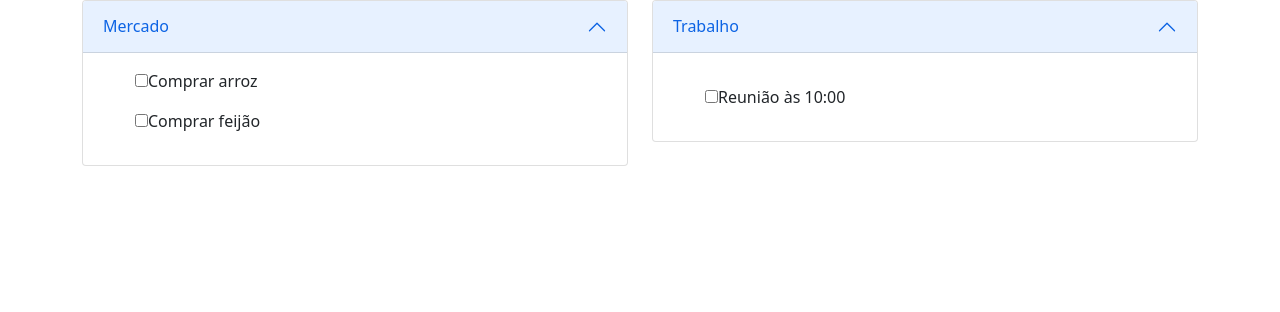
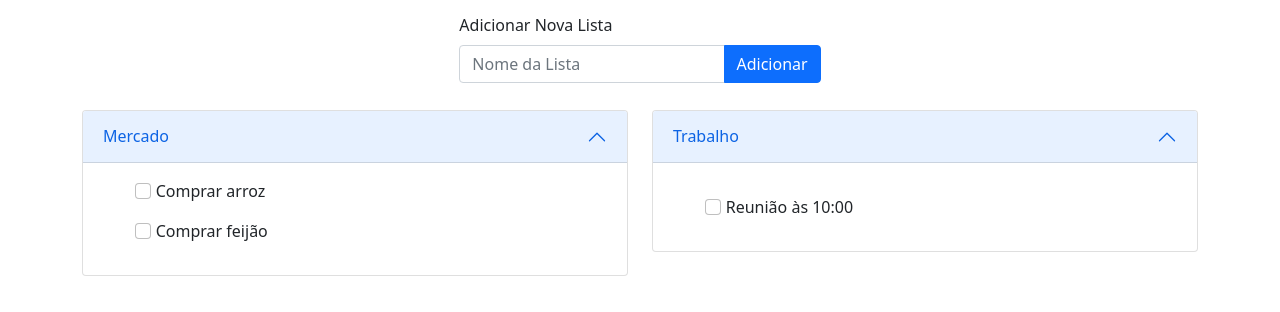
Before and after one commit to Softwerick/TodoListAngular, an Angular app in the folder todolist/: page / in a window 1280 px wide. Shown: the top 312 px of the page. Built offline with nearby package versions, Linux system fonts and the light colour scheme; data requests are answered from the project's data file.

Commit message:
Adicionar funcionalidade e campos para 'adicionar nova lista'

```diff
--- a/todolist/src/app/app.component.html
+++ b/todolist/src/app/app.component.html
@@ -23,8 +23,20 @@
 
 
 
-<div class="container">
-  <div class="row">
+<div class="container" style="margin-top: 1%">
+  <form class="row g-3 needs-validation newlist" (ngSubmit)="saveList(f)" #f="ngForm" novalidate>
+    <div class="col-md-4">
+      <label for="validationCustom01" class="form-label">Adicionar Nova Lista</label>
+      <div class="input-group mb-3">
+        <input type="text" class="form-control" [(ngModel)]="list.title" #model="ngModel" id="title" name="title" placeholder="Nome da Lista" aria-describedby="button" required>
+        <button type="submit" class="btn btn-primary" id="button">Adicionar</button>
+      </div>
+      <div class="valid-feedback">
+        Looks good!
+      </div>
+    </div>
+  </form>
+  <div class="row" style="margin-top: 1%">
     <div class="col" *ngFor="let list of lists">
       <div class="accordion" id="accordionExample">
         <div class="accordion-item">
@@ -37,8 +49,8 @@
             <div class="accordion-body">
               <ul style="list-style: none;" *ngFor="let task of tasks">
                 <li *ngIf="task.listId == list.id">
-                  <input type="checkbox">
-                  <label>{{task.title}}</label>
+                  <input class="form-check-input" style="margin-right: 1%" type="checkbox" value="" id="flexCheckDefault">
+                  <label class="form-check-label">{{task.title}}</label>
                 </li>
               </ul>
             </div>
@@ -48,3 +60,13 @@
     </div>
   </div>
 </div>
+
+
+
+<style>
+.newlist{
+  display: flex;
+  justify-content: center;
+}
+
+</style>
--- a/todolist/src/app/app.component.ts
+++ b/todolist/src/app/app.component.ts
@@ -3,7 +3,8 @@ import { ListsService } from './services/lists.service';
 import { Lists } from './models/lists';
 import { TasksService } from './services/tasks.service';
 import { Tasks } from './models/tasks';
-//import { NgForm } from '@angular/forms';
+import { NgForm } from '@angular/forms';
+import { ChangeDetectorRef } from '@angular/core';
 
 @Component({
   selector: 'app-root',
@@ -18,7 +19,7 @@ export class AppComponent implements OnInit {
   task = {} as Tasks;
   tasks: Tasks[];
 
-  constructor(private listService: ListsService, private tasksService: TasksService) {
+  constructor(private listService: ListsService, private tasksService: TasksService, private changeRef: ChangeDetectorRef) {
     this.lists = [];
     this.tasks = [];
   }
@@ -38,4 +39,18 @@ export class AppComponent implements OnInit {
       this.tasks = tasks;
     });
   }
+
+  saveList(form: NgForm){
+    this.changeRef.detectChanges();
+    this.listService.saveList(this.list).subscribe(() => {
+      this.cleanForm(form);
+    });
+  }
+
+
+  cleanForm(form: NgForm) {
+    this.getLists();
+    form.resetForm();
+    this.list = {} as Lists;
+  }
 }
--- a/todolist/src/app/app.module.ts
+++ b/todolist/src/app/app.module.ts
@@ -4,6 +4,7 @@ import { BrowserModule } from '@angular/platform-browser';
 import { AppRoutingModule } from './app-routing.module';
 import { AppComponent } from './app.component';
 import { HttpClientModule } from '@angular/common/http'
+import { FormsModule }   from '@angular/forms';
 
 @NgModule({
   declarations: [
@@ -13,6 +14,7 @@ import { HttpClientModule } from '@angular/common/http'
     BrowserModule,
     AppRoutingModule,
     HttpClientModule,
+    FormsModule
   ],
   providers: [],
   bootstrap: [AppComponent]
--- a/todolist/src/app/services/lists.service.ts
+++ b/todolist/src/app/services/lists.service.ts
@@ -23,4 +23,8 @@ export class ListsService {
     return this.httpClient.get<Lists>(this.url + '/' + id)
   }
 
+  saveList(list: Lists): Observable<Lists> {
+    return this.httpClient.post<Lists>(this.url, JSON.stringify(list), this.httpOptions)
+  }
+
 }
```
